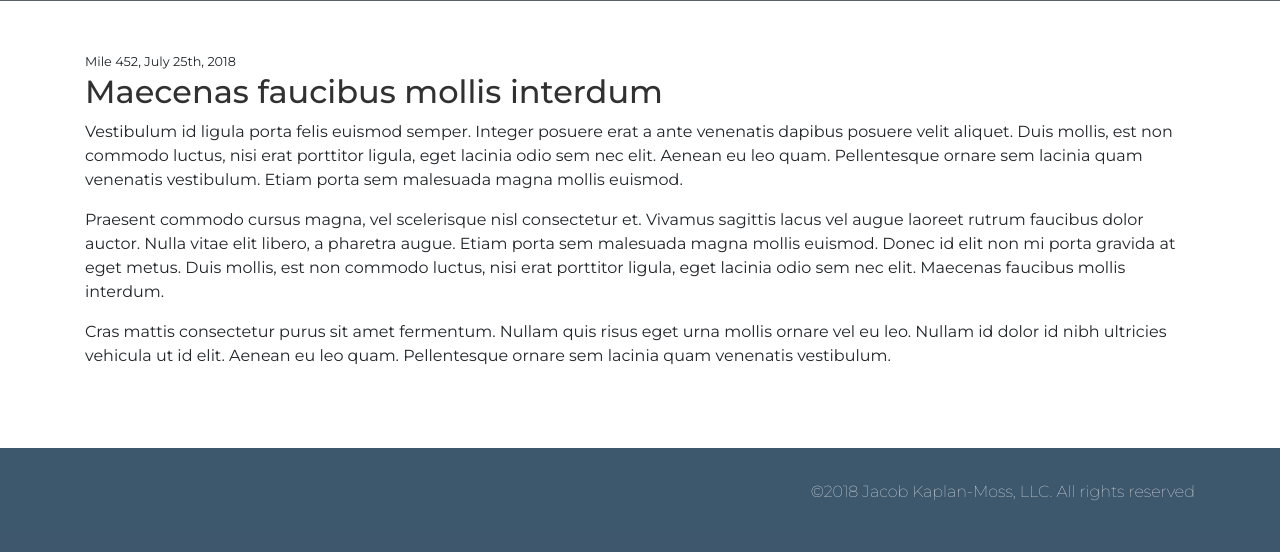
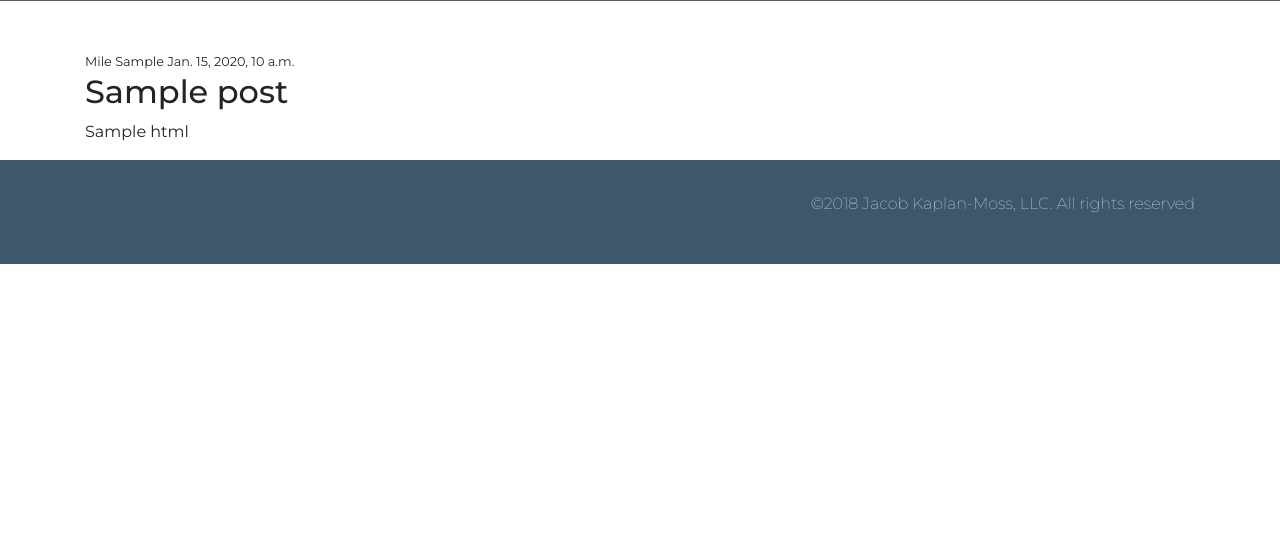
Before and after one commit to jacobian/pct, a Django app: template pct/templates/detail.html in a window 1280 px wide. Shown: the part 485-1037 px from the top of the page. After the commit the page ends 749 px from the top, so only its background shows below. Run offline with Django 3.2, Linux system fonts and the light colour scheme; the template is opened without the code that fills it: most values are stand-ins (such as "Sample title", 1, 10 or a date in 2020); some libraries are stand-ins or nearby versions.

Commit message:
Support for post detail views
Not 100% sure about the URLs, but this'll do

```diff
--- a/pct/models.py
+++ b/pct/models.py
@@ -106,6 +106,7 @@ class Update(models.Model):
 
 class Post(Update):
     title = models.TextField(blank=True)
+    slug = models.SlugField(blank=True, help_text="if this is blank, no individal url for the post will be available")
     text = MarkdownxField()
 
     @property
--- a/pct/templates/detail.html
+++ b/pct/templates/detail.html
@@ -1,23 +1,13 @@
-{% extends "base.html" %} {% block content %}
+{% extends "base.html" %}
+{% block content %}
 <section class="container mt-5">
-    <article>
-        <small>Mile 452, July 25th, 2018</small>
-        <h2>
-            <a href="">Maecenas faucibus mollis interdum</a>
-        </h2>
-        <p>Vestibulum id ligula porta felis euismod semper. Integer posuere erat a ante venenatis dapibus posuere velit aliquet.
-            Duis mollis, est non commodo luctus, nisi erat porttitor ligula, eget lacinia odio sem nec elit. Aenean eu leo
-            quam. Pellentesque ornare sem lacinia quam venenatis vestibulum. Etiam porta sem malesuada magna mollis euismod.</p>
-
-        <p>Praesent commodo cursus magna, vel scelerisque nisl consectetur et. Vivamus sagittis lacus vel augue laoreet rutrum
-            faucibus dolor auctor. Nulla vitae elit libero, a pharetra augue. Etiam porta sem malesuada magna mollis euismod.
-            Donec id elit non mi porta gravida at eget metus. Duis mollis, est non commodo luctus, nisi erat porttitor ligula,
-            eget lacinia odio sem nec elit. Maecenas faucibus mollis interdum.</p>
-
-        <p>Cras mattis consectetur purus sit amet fermentum. Nullam quis risus eget urna mollis ornare vel eu leo. Nullam id
-            dolor id nibh ultricies vehicula ut id elit. Aenean eu leo quam. Pellentesque ornare sem lacinia quam venenatis
-            vestibulum.
-        </p>
-    </article>
+    <small>
+        {% if post.closest_mile %}
+            Mile {{ post.closest_mile }}
+        {% endif %}
+        {{ post.timestamp }}
+    </small>
+    {% if post.title %}<h2>{{ post.title }}</h2>{% endif %}
+    <p>{{ post.html }}</p>
 </section>
 {% endblock content %}
--- a/pct/urls.py
+++ b/pct/urls.py
@@ -8,4 +8,5 @@ urlpatterns = [
     path("", views.index),
     path("instagram-hook/", views.instagram_hook),
     path("markdownx/", include(markdownx.urls)),
+    path("<slug>/", views.detail),
 ]
--- a/pct/views.py
+++ b/pct/views.py
@@ -9,11 +9,11 @@ from django.contrib.gis.geos import Point
 from django.core.exceptions import SuspiciousOperation
 from django.db.models import CharField, Value
 from django.http import HttpResponse
-from django.shortcuts import render
+from django.shortcuts import render, get_object_or_404
 from django.views.decorators.csrf import csrf_exempt
 from django.views.decorators.http import require_POST
 
-from .models import InstagramPost, Update
+from .models import InstagramPost, Update, Post
 
 log = logging.getLogger(__name__)
 
@@ -27,6 +27,8 @@ def index(request):
         update["template"] = f'update_snippets/{update["type"]}.html'
     return render(request, "index.html", {"updates": recent_updates})
 
+def detail(request, slug):
+    return render(request, "detail.html", {"post": get_object_or_404(Post, slug=slug)})
 
 @require_POST
 @csrf_exempt
```
Also changed, not shown: pct/migrations/0012_post_slug.py (added), pct/tests/sample-instagram-payload.json (line endings or trailing spaces), pct/tests/test_models.py (line endings or trailing spaces), pct/tests/test_views.py (line endings or trailing spaces), 1 other file.
